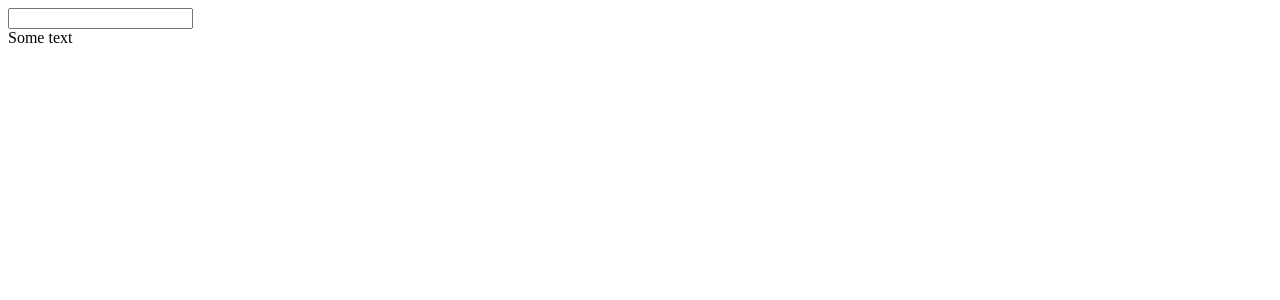
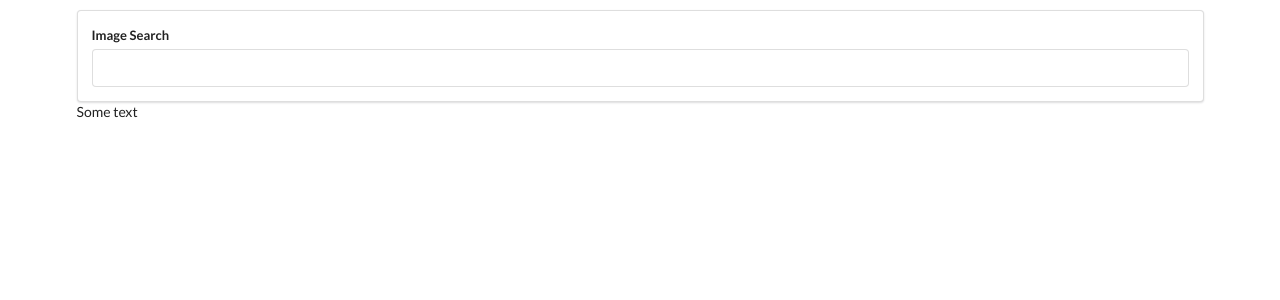
Before and after one commit to prifkind/pic-display, a React (Create React App) app: page / in a window 1280 px wide. Shown: the top 300 px of the page. Built offline with nearby package versions, Linux system fonts and the light colour scheme.

Commit message:
added onchange event to SearchBar component

```diff
--- a/public/index.html
+++ b/public/index.html
@@ -1,6 +1,10 @@
 <!DOCTYPE html>
 <html lang="en">
   <head>
+    <link
+      rel="stylesheet"
+      href="https://cdnjs.cloudflare.com/ajax/libs/semantic-ui/2.4.1/semantic.min.css"
+    />
     <meta charset="utf-8" />
     <link rel="icon" href="%PUBLIC_URL%/favicon.ico" />
     <meta name="viewport" content="width=device-width, initial-scale=1" />
--- a/src/components/App.js
+++ b/src/components/App.js
@@ -3,7 +3,7 @@ import SearchBar from "./SearchBar";
 
 const App = () => {
   return (
-    <div>
+    <div className="ui container" style={{ marginTop: "10px" }}>
       <SearchBar />
       Some text
     </div>
--- a/src/components/SearchBar.js
+++ b/src/components/SearchBar.js
@@ -1,11 +1,20 @@
 import React from "react";
 
 class SearchBar extends React.Component {
+  state = { term: "" };
+
   render() {
     return (
-      <div>
-        <form>
-          <input type="text" />
+      <div className="ui segment">
+        <form className="ui form">
+          <div className="field">
+            <label>Image Search</label>
+            <input
+              type="text"
+              value={this.state.term}
+              onChange={(e) => this.setState({ term: e.target.value })}
+            />
+          </div>
         </form>
       </div>
     );
```
